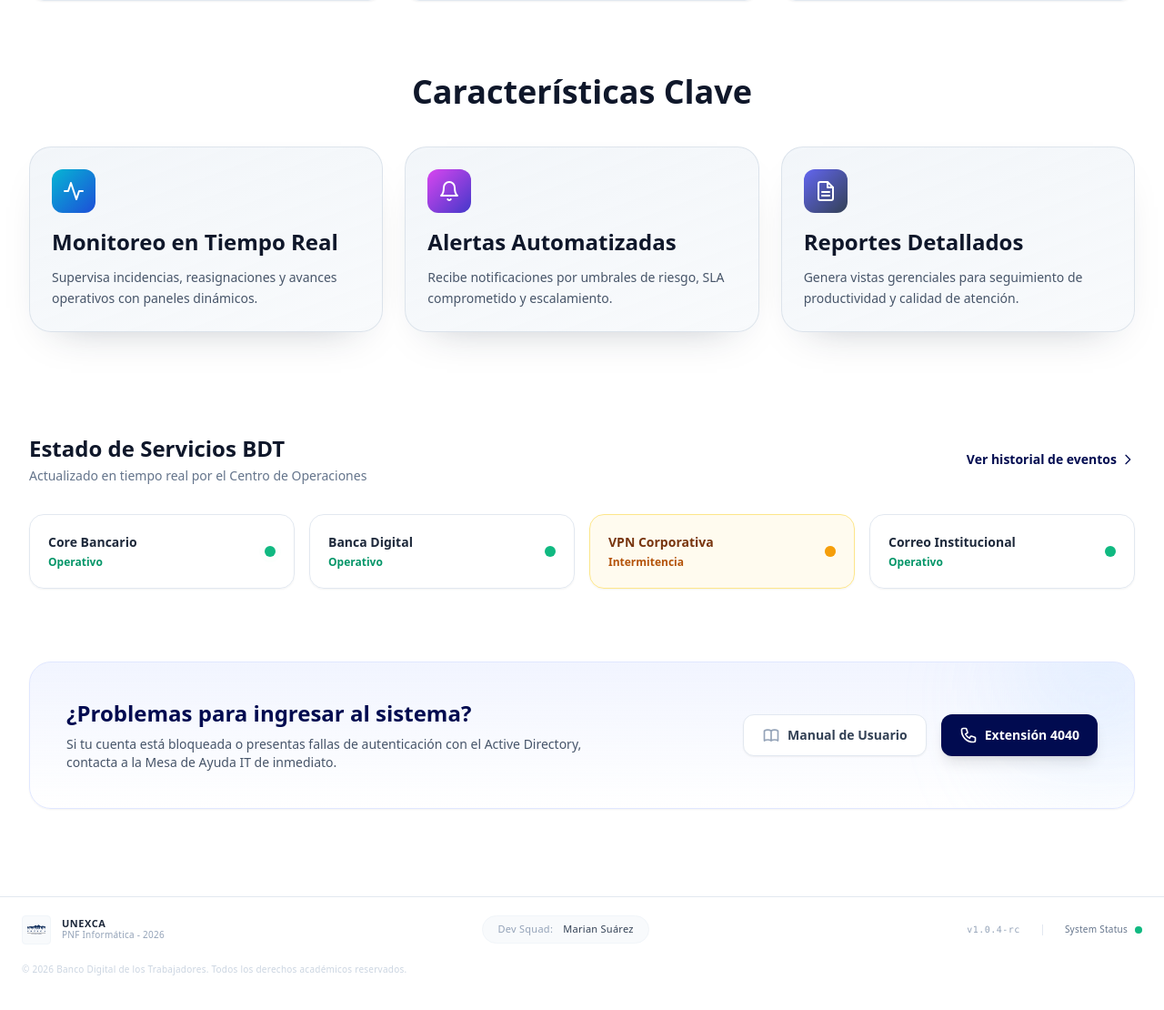
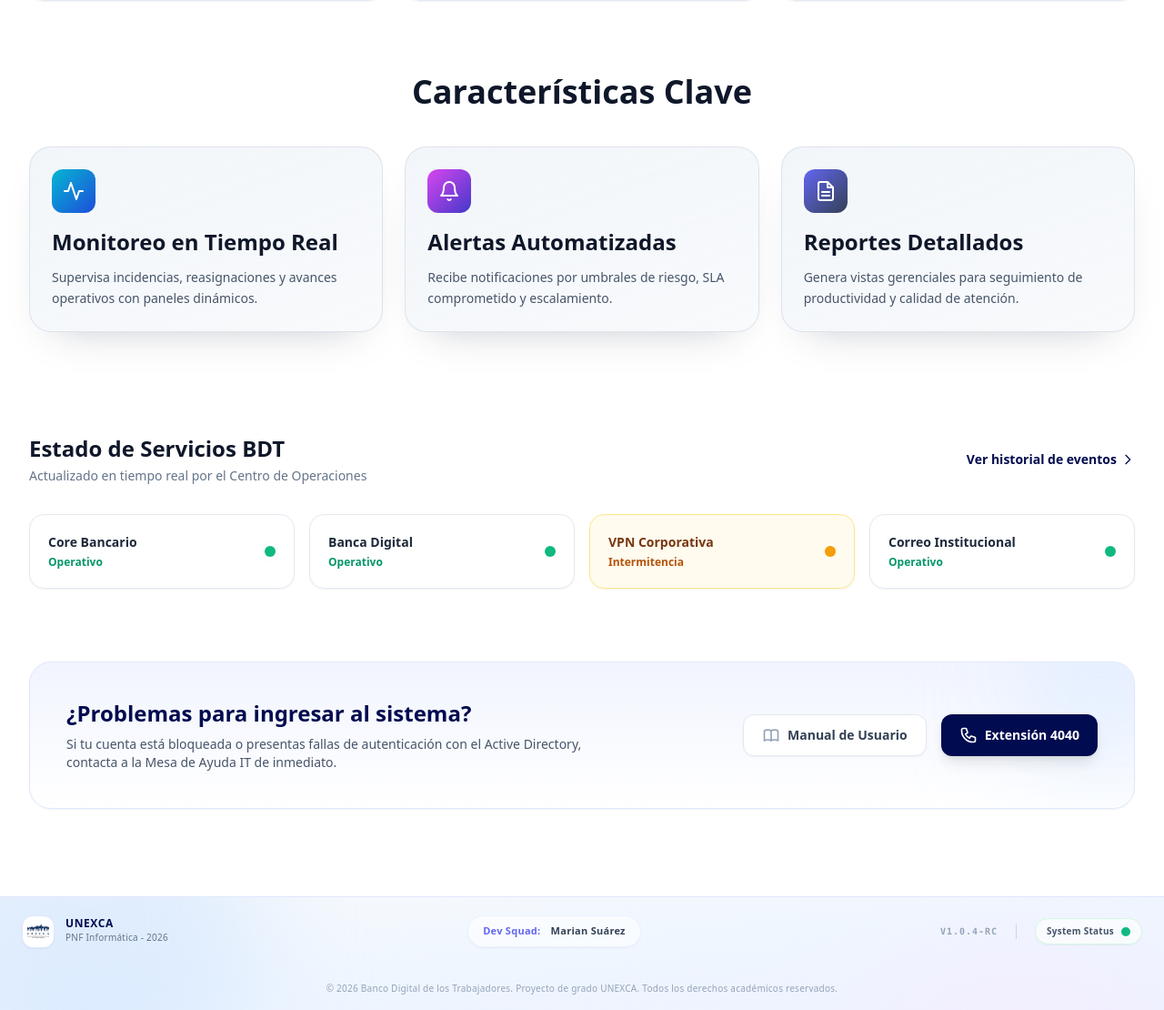
Before and after one commit to Marianvsf/GestionBDT, a PHP site: page / in a window 1280 px wide. Shown: the part 1083-2193 px from the top of the page at 91% size. Before the commit the page ends 2155 px from the top, so only its background shows below. Run offline with PHP 8.4, Linux system fonts and the light colour scheme; some libraries are stand-ins or nearby versions.

Commit message:
bg footer colors

```diff
--- a/app/Views/layout/footer.php
+++ b/app/Views/layout/footer.php
@@ -1,61 +1,68 @@
-    </main>
+</main>
 
-    <footer class="w-full bg-white border-t border-slate-200 transition-colors duration-300 mt-auto font-sans">
-        <div class="max-w-[1440px] mx-auto px-6 py-5">
+    <footer class="w-full relative overflow-hidden bg-gradient-to-br from-slate-50 via-blue-50 to-indigo-50 border-t border-indigo-100 mt-auto font-sans">
+
+        <div class="absolute inset-0 pointer-events-none opacity-40" aria-hidden="true">
+            <div class="absolute -bottom-24 -left-24 w-96 h-96 rounded-full bg-blue-200 blur-3xl"></div>
+            <div class="absolute top-10 right-0 w-80 h-80 rounded-full bg-fuchsia-100 blur-3xl"></div>
+        </div>
+
+        <div class="relative z-10 max-w-[1440px] mx-auto px-6 py-5">
             <div class="flex flex-col md:flex-row items-center justify-between gap-6">
 
                 <div class="flex items-center gap-3">
-                    <div class="w-8 h-8 flex items-center justify-center bg-slate-50 rounded border border-slate-100">
-                        <img src="/assets/images/unexca-logo.png" alt="UNEXCA Logo" class="w-5 h-5 object-contain"/>
+                    <div class="w-9 h-9 flex items-center justify-center bg-white rounded-xl shadow-sm border border-indigo-100">
+                        <img src="/assets/images/unexca-logo.png" alt="UNEXCA Logo" class="w-6 h-6 object-contain"/>
                     </div>
                     <div class="flex flex-col">
-                        <span class="text-[11px] font-bold text-slate-800 tracking-wider uppercase leading-none">UNEXCA</span>
-                        <span class="text-[10px] text-slate-400 font-medium tracking-wide">PNF Informática - 2026</span>
+                        <span class="text-[12px] font-extrabold text-[#010b50] tracking-wider uppercase leading-none">UNEXCA</span>
+                        <span class="text-[10px] text-slate-500 font-medium tracking-wide mt-0.5">PNF Informática - 2026</span>
                     </div>
                 </div>
 
-                <div class="hidden lg:flex items-center bg-slate-50 px-4 py-1.5 rounded-full border border-slate-100">
+                <div class="hidden lg:flex items-center bg-white/60 backdrop-blur-md shadow-sm px-4 py-2 rounded-full border border-indigo-100/50">
                     <p class="text-[11px] text-slate-500 tracking-wide font-normal">
-                        <span class="text-slate-400 mr-2">Dev Squad:</span>
-                        <span class="hover:text-blue-600 transition-colors cursor-default font-medium text-slate-700"><a href="https://github.com/Marianvsf">Marian Suárez</a></span>
+                        <span class="text-indigo-500 font-semibold mr-2">Dev Squad:</span>
+                        <span class="hover:text-[#010b50] transition-colors font-bold text-slate-700">
+                            <a href="https://github.com/Marianvsf" target="_blank" rel="noopener noreferrer">Marian Suárez</a>
+                        </span>
                     </p>
                 </div>
 
-                <div class="flex items-center gap-6">
-                    <div class="flex items-center gap-2">
-                        <span class="text-[10px] font-medium text-slate-400 tracking-wider font-mono">v1.0.4-rc</span>
+                <div class="flex items-center gap-5">
+                    <div class="flex items-center">
+                        <span class="text-[10px] font-bold text-slate-400 tracking-widest font-mono uppercase">v1.0.4-rc</span>
                     </div>
 
-                    <div class="h-3 w-[1px] bg-slate-200"></div>
+                    <div class="h-4 w-[1px] bg-slate-300"></div>
 
-                    <div class="flex items-center gap-2">
-                        <span class="text-[10px] font-medium text-slate-500 tracking-wide">System Status</span>
-                        <span class="flex h-2 w-2 relative">
+                    <div class="flex items-center gap-2 bg-white/70 px-3 py-1.5 rounded-full border border-emerald-100 shadow-sm">
+                        <span class="text-[10px] font-bold text-slate-600 tracking-wide">System Status</span>
+                        <span class="flex h-2.5 w-2.5 relative">
                             <span class="animate-ping absolute inline-flex h-full w-full rounded-full bg-emerald-400 opacity-75"></span>
-                            <span class="relative inline-flex rounded-full h-2 w-2 bg-emerald-500"></span>
+                            <span class="relative inline-flex rounded-full h-2.5 w-2.5 bg-emerald-500"></span>
                         </span>
                     </div>
                 </div>
             </div>
 
-            <div class="mt-4 flex lg:hidden justify-center border-t border-slate-50 pt-3">
-                <p class="text-[10px] text-slate-400 text-center tracking-wide uppercase">
-                    Dev: Marian Suárez | <span class="text-slate-300">v1.0.4-rc</span>
+            <div class="mt-5 flex lg:hidden justify-center border-t border-indigo-100/60 pt-4">
+                <p class="text-[10px] text-slate-500 text-center tracking-wide uppercase font-medium">
+                    Dev: <span class="font-bold text-[#010b50]">Marian Suárez</span> | <span class="text-indigo-500 font-bold">v1.0.4-rc</span>
+                </p>
+            </div>
+        </div>
+
+        <div class="relative z-10 w-full py-4 font-sans">
+            <div class="max-w-[1440px] mx-auto px-6 flex justify-center">
+                <p class="text-slate-400 text-[10px] font-medium leading-relaxed tracking-wide text-center">
+                    © 2026 Banco Digital de los Trabajadores. Proyecto de grado UNEXCA. Todos los derechos académicos reservados.
                 </p>
             </div>
         </div>
     </footer>
 
-    <div class="w-full bg-white pb-6 font-sans">
-        <div class="max-w-[1440px] mx-auto px-6">
-            <p class="text-slate-300 text-[10px] font-normal leading-normal tracking-wide text-center md:text-left">
-                © 2026 Banco Digital de los Trabajadores. Todos los derechos académicos reservados.
-            </p>
-        </div>
-    </div>
-
     <script>
-        // Lógica del Navbar Scroll (si el navbar está en header.php)
         const nav = document.getElementById('main-nav');
         if(nav) {
             window.addEventListener('scroll', () => {
```
